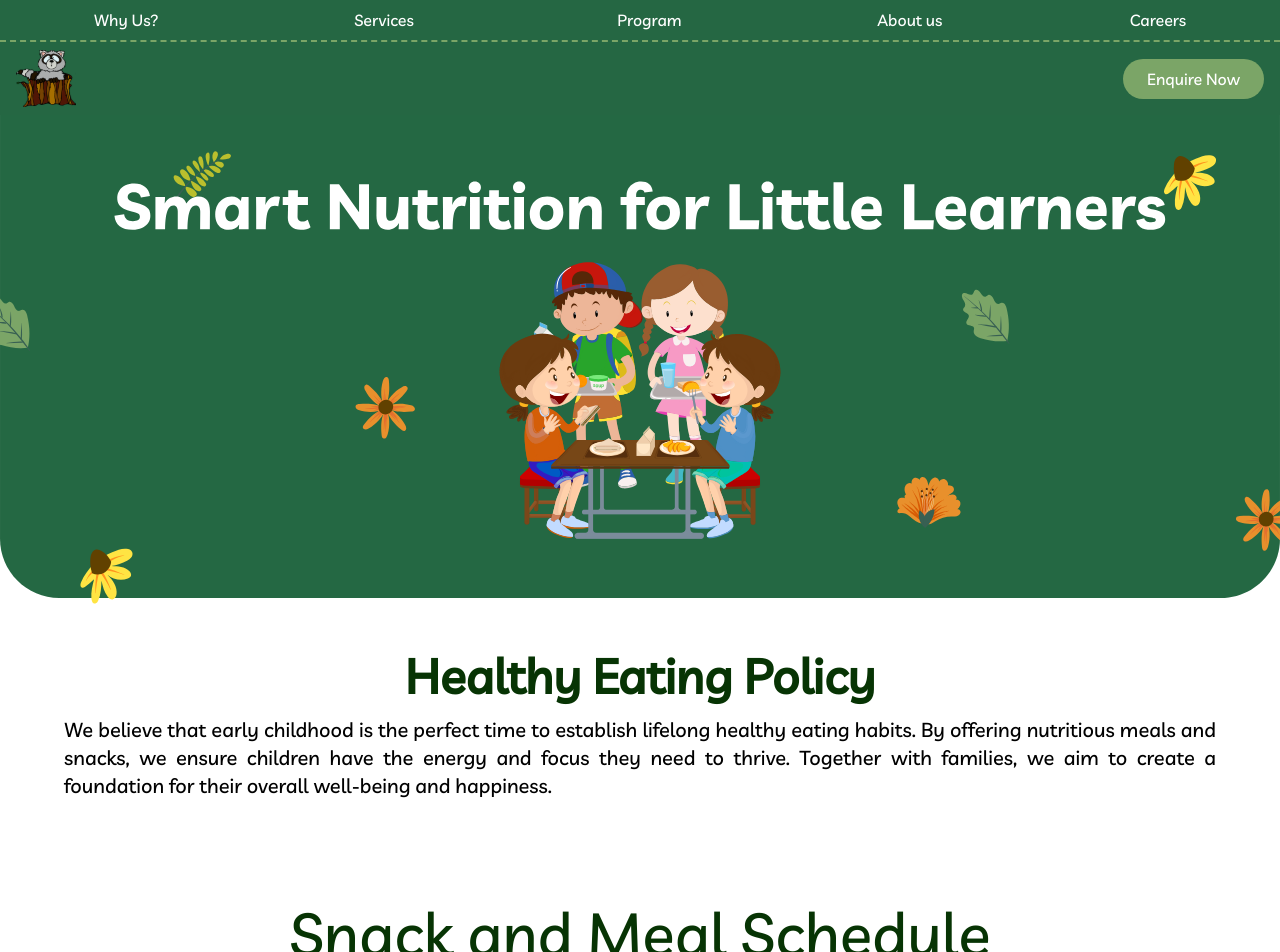
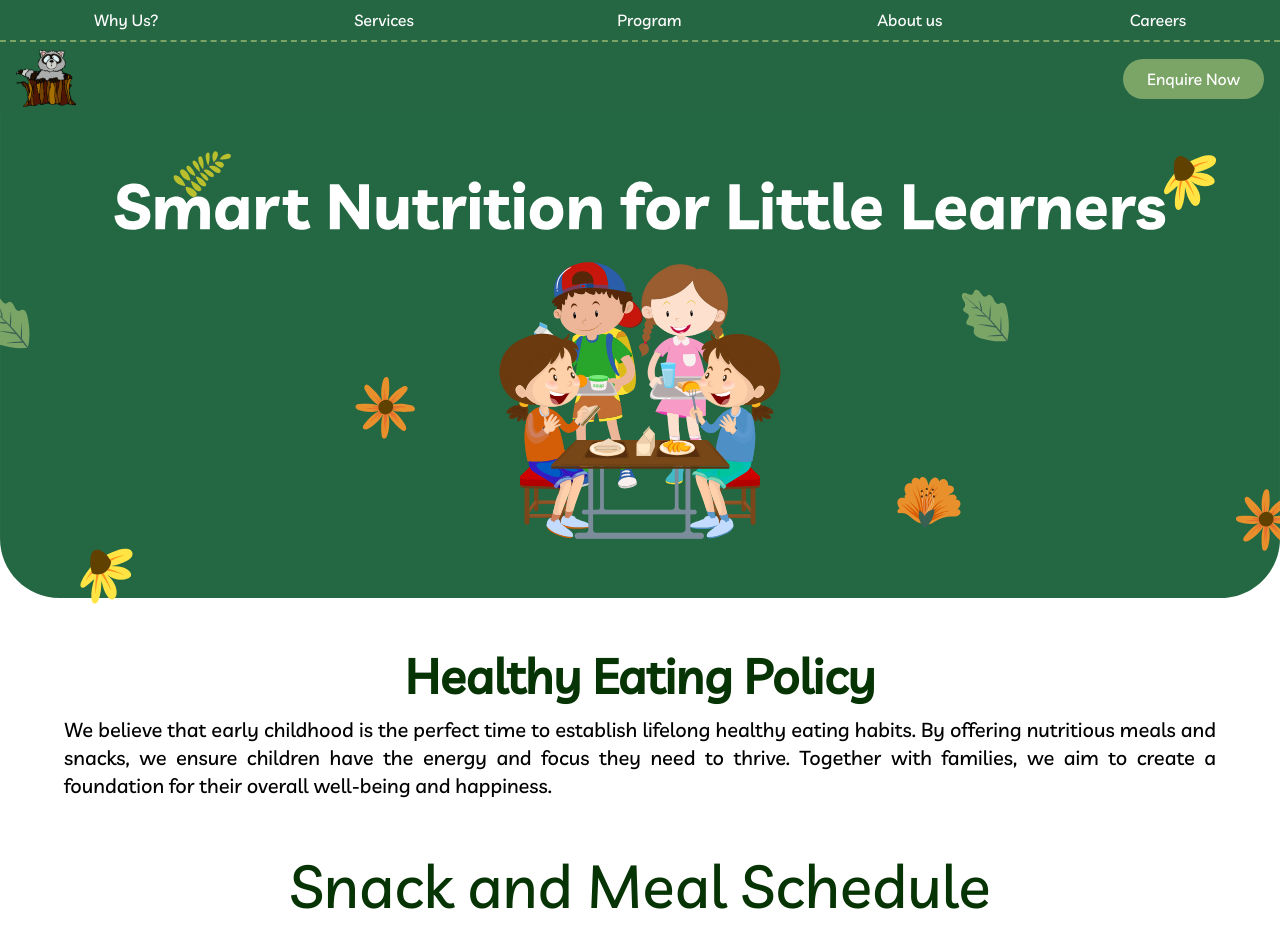
Before and after one commit to darshilkantaria11/k-school, a Next.js app: page /food-services in a window 1280 px wide. Shown: the top 952 px of the page. Built offline with nearby package versions, Linux system fonts and the light colour scheme.

Commit message:
optimized

```diff
--- a/app/nopage/food/food2.jsx
+++ b/app/nopage/food/food2.jsx
@@ -7,7 +7,7 @@ import C from '../../../public/f3.svg';
 export default function DayAtPreschool() {
     return (
         <>
-        <div className="flex mt-20 mb-10 justify-center items-center text-3xl md:text-6xl lv">
+        <div className="flex mt-8 mb-10 justify-center items-center text-3xl md:text-6xl lv">
             <h1 className='text-center text-g4'>Snack and Meal Schedule</h1>
         </div>
             <div className="container mx-auto grid grid-cols-2 gap-4 md:grid-cols-3 lg:gap-8 ">
```
